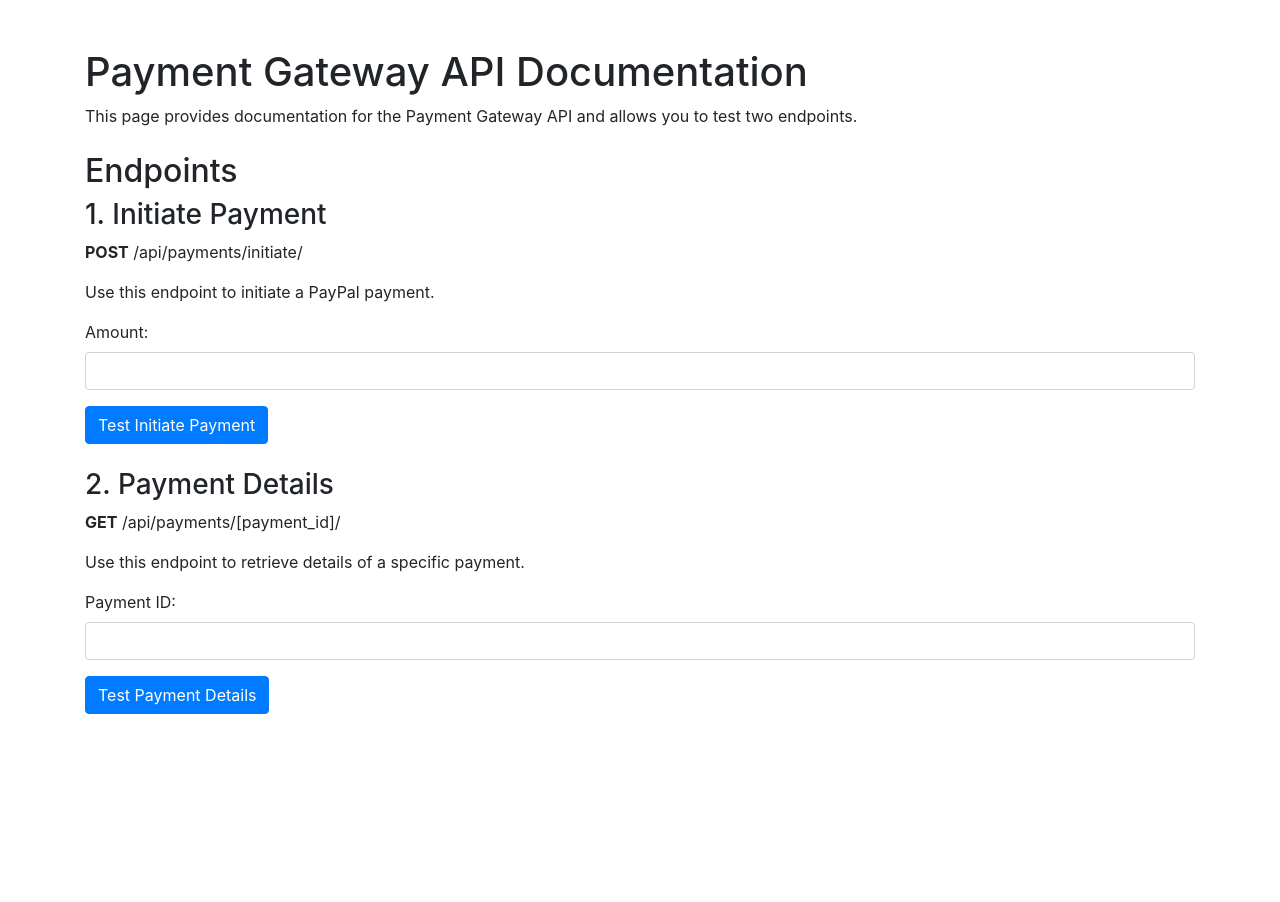
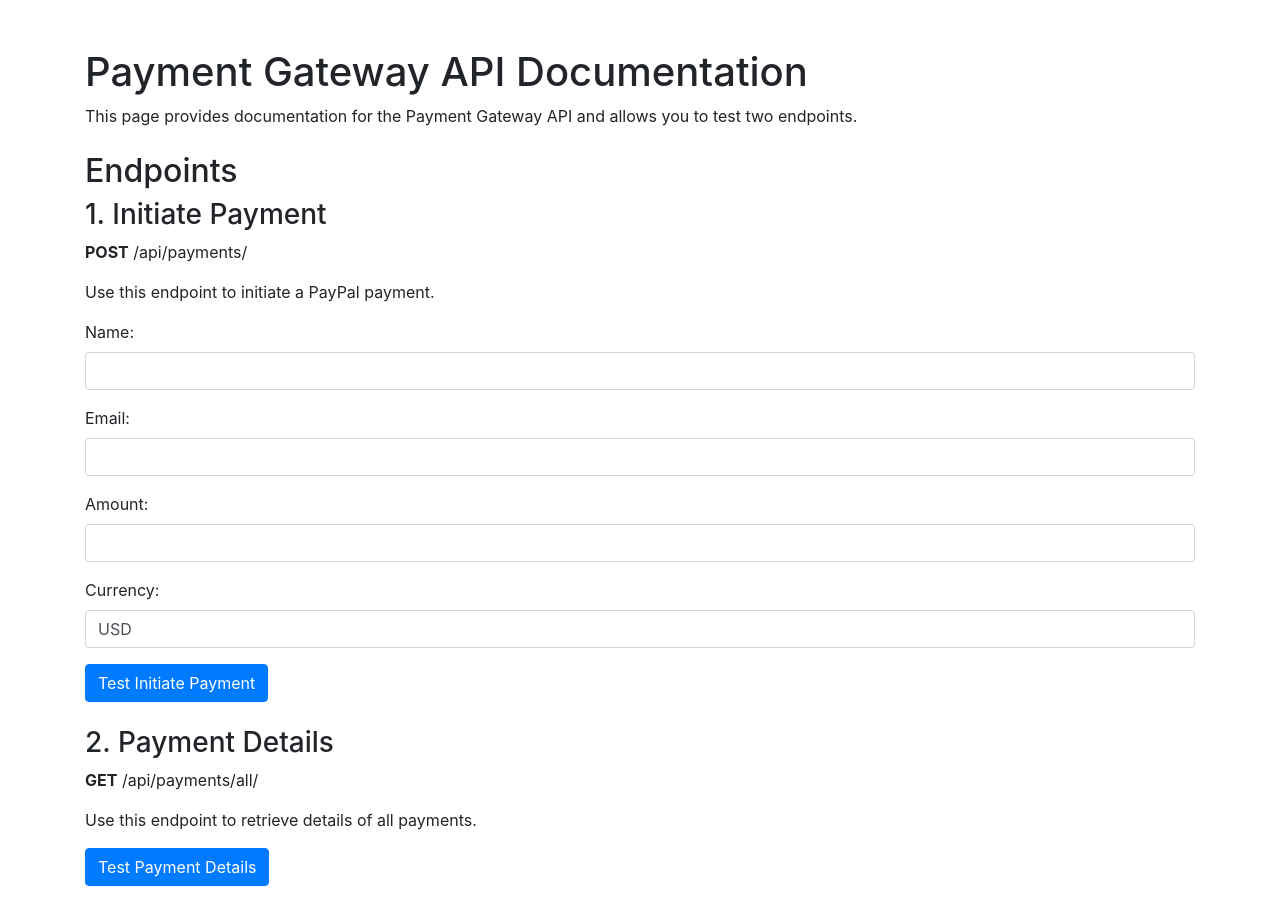
Before and after one commit to SilverbackOssi/Mock-Payment-Gateway-Service, a Python web app: template payments/templates/index.html in a window 1280 px wide. Before the commit the page ends 714 px from the top, so only its background shows below. Run offline with Jinja, Linux system fonts and the light colour scheme; the template is opened without the code that fills it, so the values that code supplies are empty; some libraries are stand-ins or nearby versions.

Commit message:
Update index.html

```diff
--- a/payments/templates/index.html
+++ b/payments/templates/index.html
@@ -13,25 +13,33 @@
 
         <h2 class="mt-4">Endpoints</h2>
         <h3>1. Initiate Payment</h3>
-        <p><strong>POST</strong> /api/payments/initiate/</p>
+        <p><strong>POST</strong> /api/payments/</p>
         <p>Use this endpoint to initiate a PayPal payment.</p>
         <form id="initiatePaymentForm">
             <div class="form-group">
+                <label for="name">Name:</label>
+                <input type="text" class="form-control" id="name" required>
+            </div>
+            <div class="form-group">
+                <label for="email">Email:</label>
+                <input type="email" class="form-control" id="email" required>
+            </div>
+            <div class="form-group">
                 <label for="amount">Amount:</label>
                 <input type="number" class="form-control" id="amount" required>
+            </div>
+            <div class="form-group">
+                <label for="currency">Currency:</label>
+                <input type="text" class="form-control" id="currency" value="USD" required>
             </div>
             <button type="submit" class="btn btn-primary">Test Initiate Payment</button>
         </form>
         <pre id="initiatePaymentResponse"></pre>
 
         <h3 class="mt-4">2. Payment Details</h3>
-        <p><strong>GET</strong> /api/payments/<span id="paymentId">[payment_id]</span>/</p>
-        <p>Use this endpoint to retrieve details of a specific payment.</p>
+        <p><strong>GET</strong> /api/payments/all/</p>
+        <p>Use this endpoint to retrieve details of all payments.</p>
         <form id="paymentDetailForm">
-            <div class="form-group">
-                <label for="paymentIdInput">Payment ID:</label>
-                <input type="text" class="form-control" id="paymentIdInput" required>
-            </div>
             <button type="submit" class="btn btn-primary">Test Payment Details</button>
         </form>
         <pre id="paymentDetailResponse"></pre>
@@ -40,14 +48,22 @@
     <script>
         document.getElementById('initiatePaymentForm').addEventListener('submit', function(event) {
             event.preventDefault();
+            const name = document.getElementById('name').value;
+            const email = document.getElementById('email').value;
             const amount = document.getElementById('amount').value;
+            const currency = document.getElementById('currency').value;
 
-            fetch('/api/payments/initiate/', {
+            fetch('/api/payments/', {
                 method: 'POST',
                 headers: {
                     'Content-Type': 'application/json',
                 },
-                body: JSON.stringify({ amount: amount }),
+                body: JSON.stringify({
+                    customer_name: name,
+                    customer_email: email,
+                    amount: amount,
+                    currency: currency
+                }),
             })
             .then(response => response.json())
             .then(data => {
@@ -60,9 +76,13 @@
 
         document.getElementById('paymentDetailForm').addEventListener('submit', function(event) {
             event.preventDefault();
-            const paymentId = document.getElementById('paymentIdInput').value;
 
-            fetch(`/api/payments/${paymentId}/`)
+            fetch('/api/payments/all/', {
+                method: 'GET',
+                headers: {
+                    'Content-Type': 'application/json',
+                },
+            })
             .then(response => response.json())
             .then(data => {
                 document.getElementById('paymentDetailResponse').textContent = JSON.stringify(data, null, 2);
```
